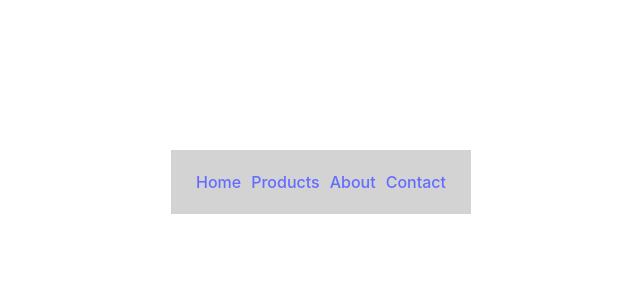
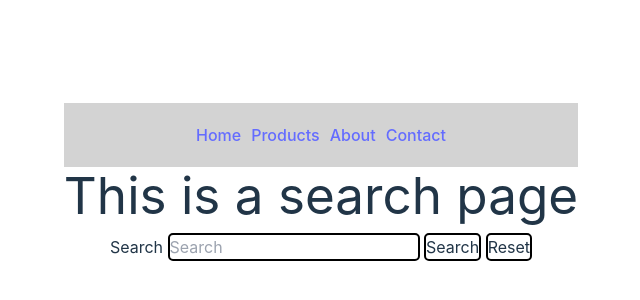
Before and after one commit to desgurpreet/React, a React (Vite) app in the folder reactRouter/: page /search in a window 1280 px wide. Shown: the part 218-518 px from the top of the page, without its empty margins (319-959 px from the left). Built offline with nearby package versions, Linux system fonts and the light colour scheme.

Commit message:
useSearchParam( ) hook

```diff
--- a/reactRouter/src/App.jsx
+++ b/reactRouter/src/App.jsx
@@ -12,6 +12,7 @@ import Shirts from "./components/Shirts";
 import Jeans from "./components/Jeans";
 import Users from "./components/Users";
 import UserDetails from "./components/UserDetails";
+import UseSeachParam from "./components/UseSeachParam";
 function App() {
   //in Route path='/' represent localhost:3000 but in vite localhost:5173 hota hai
   // and element={<Home/>} localhost per home ko call lyi
@@ -36,6 +37,7 @@ function App() {
         </Route>
         <Route path="/about" element={<About />} />
         <Route path="/contact" element={<Contact />} />
+        <Route path="/search" element={<UseSeachParam/>} />
         <Route path="/users" element={<Users />} />
 
         {/* <Route path="/users/1" element={<UserDetails />} />
--- /dev/null
+++ b/reactRouter/src/components/UseSeachParam.jsx
@@ -0,0 +1,38 @@
+import React from "react";
+import { useSearchParams } from "react-router-dom";
+
+const UseSeachParam = () => {
+  const [searchParams, setSearchParams] = useSearchParams();
+  const handleSearch = (e) => {
+    e.preventDefault();
+    const data = searchParams.get("q");
+    //anything store on url by get
+    //get method of url request (get,post)
+    const age = searchParams.get("age");
+    alert(data + " " + age);
+  };
+  return (
+    <div>
+      <h1 style={{ marginBottom: 10 }}>This is a search page</h1>
+      <form onSubmit={handleSearch}>
+        <label htmlFor="">Search</label>&nbsp;
+        <input
+          type="text"
+          placeholder="Search"
+          onChange={(e) => setSearchParams({ q: e.target.value })}
+          //we can write anything the place of q like:name
+        />
+        &nbsp;
+        <input type="submit" value="Search" />
+        &nbsp;
+        <input
+          type="button"
+          value="Reset"
+          onClick={() => setSearchParams({})}
+        />
+      </form>
+    </div>
+  );
+};
+
+export default UseSeachParam;
--- a/reactRouter/src/index.css
+++ b/reactRouter/src/index.css
@@ -35,6 +35,11 @@ a:hover {
   padding: 20px;
 }
 
+input{
+  border: 2px solid black;
+  border-radius: 5px;
+}
+
 body {
   margin: 0;
   display: flex;
@@ -50,7 +55,7 @@ h1 {
 
 button {
   border-radius: 8px;
-  border: 1px solid transparent;
+  border: 1px solid blue;
   padding: 0.6em 1.2em;
   font-size: 1em;
   font-weight: 500;
```
